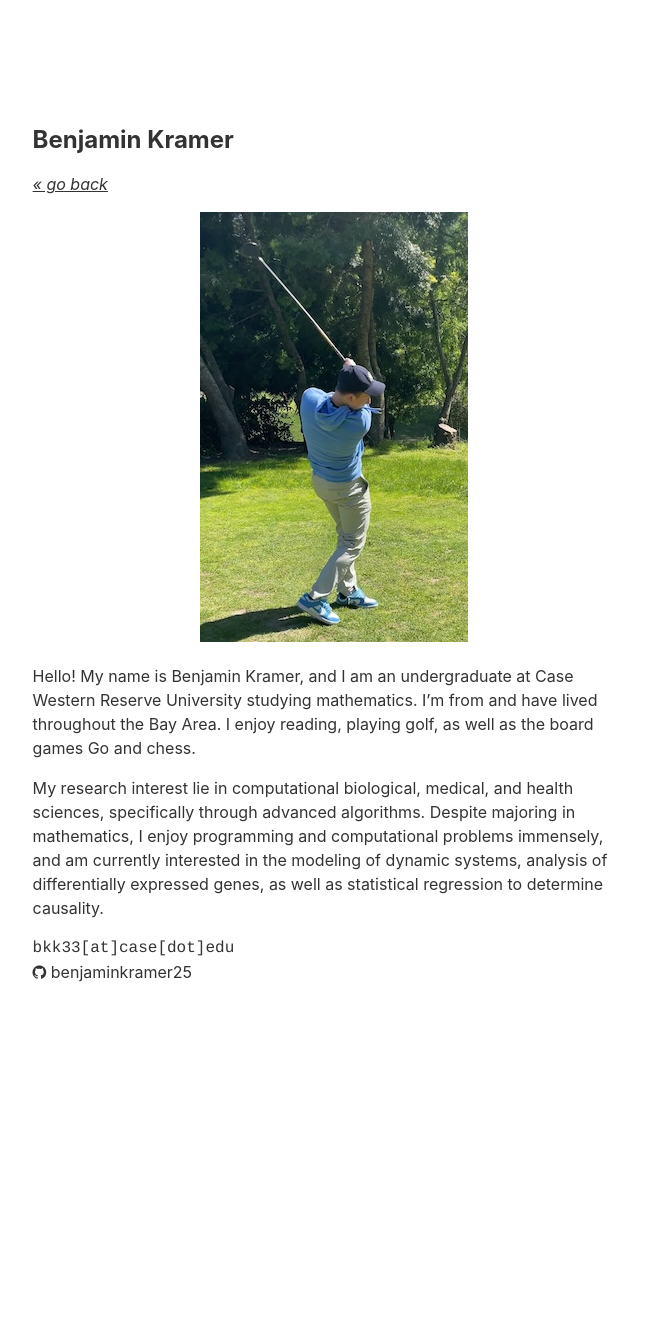
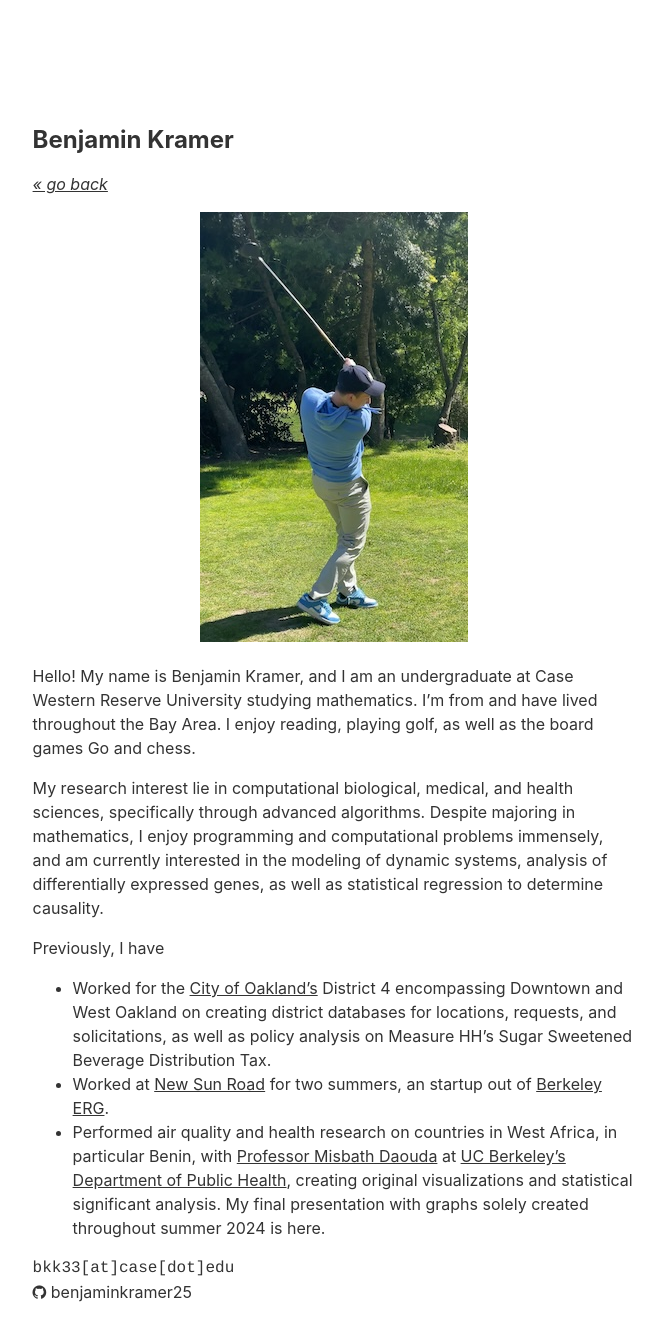
Before and after one commit to benjaminkramer64/benjaminkramer25.github.io, a Jekyll site: the page built from about.md, in a window 1280 px wide. Shown: the whole page, without its empty margins (313-976 px from the left). Built offline with Jekyll 4.4.1, drawn with Linux system fonts in a browser that asks for light colours; before the commit the page ends 1000 px from its top, so only the background shows below that.

Commit message:
Update about.md

```diff
--- a/about.md
+++ b/about.md
@@ -11,3 +11,8 @@ title: Benjamin Kramer
 Hello! My name is Benjamin Kramer, and I am an undergraduate at Case Western Reserve University studying mathematics. I'm from and have lived throughout the Bay Area. I enjoy reading, playing golf, as well as the board games Go and chess.
 
 My research interest lie in computational biological, medical, and health sciences, specifically through advanced algorithms. Despite majoring in mathematics, I enjoy programming and computational problems immensely, and am currently interested in the modeling of dynamic systems, analysis of differentially expressed genes, as well as statistical regression to determine causality.
+
+Previously, I have
+- Worked for the <a class="about-link" href="https://www.oaklandca.gov/" target="_blank">City of Oakland's</a> District 4 encompassing Downtown and West Oakland on creating district databases for locations, requests, and solicitations, as well as policy analysis on Measure HH's Sugar Sweetened Beverage Distribution Tax.
+- Worked at <a class="about-link" href="https://newsunroad.com/" target="_blank">New Sun Road</a> for two summers, an startup out of <a class="about-link" href="https://erg.berkeley.edu/" target="_blank">Berkeley ERG</a>.
+- Performed air quality and health research on countries in West Africa, in particular Benin, with <a class="about-link" href="https://publichealth.berkeley.edu/people/misbath-daouda" target="_blank">Professor Misbath Daouda</a> at <a class="about-link" href="https://publichealth.berkeley.edu/" target="_blank">UC Berkeley's Department of Public Health</a>, creating original visualizations and statistical significant analysis. My final presentation with graphs solely created throughout summer 2024 is here.
```
